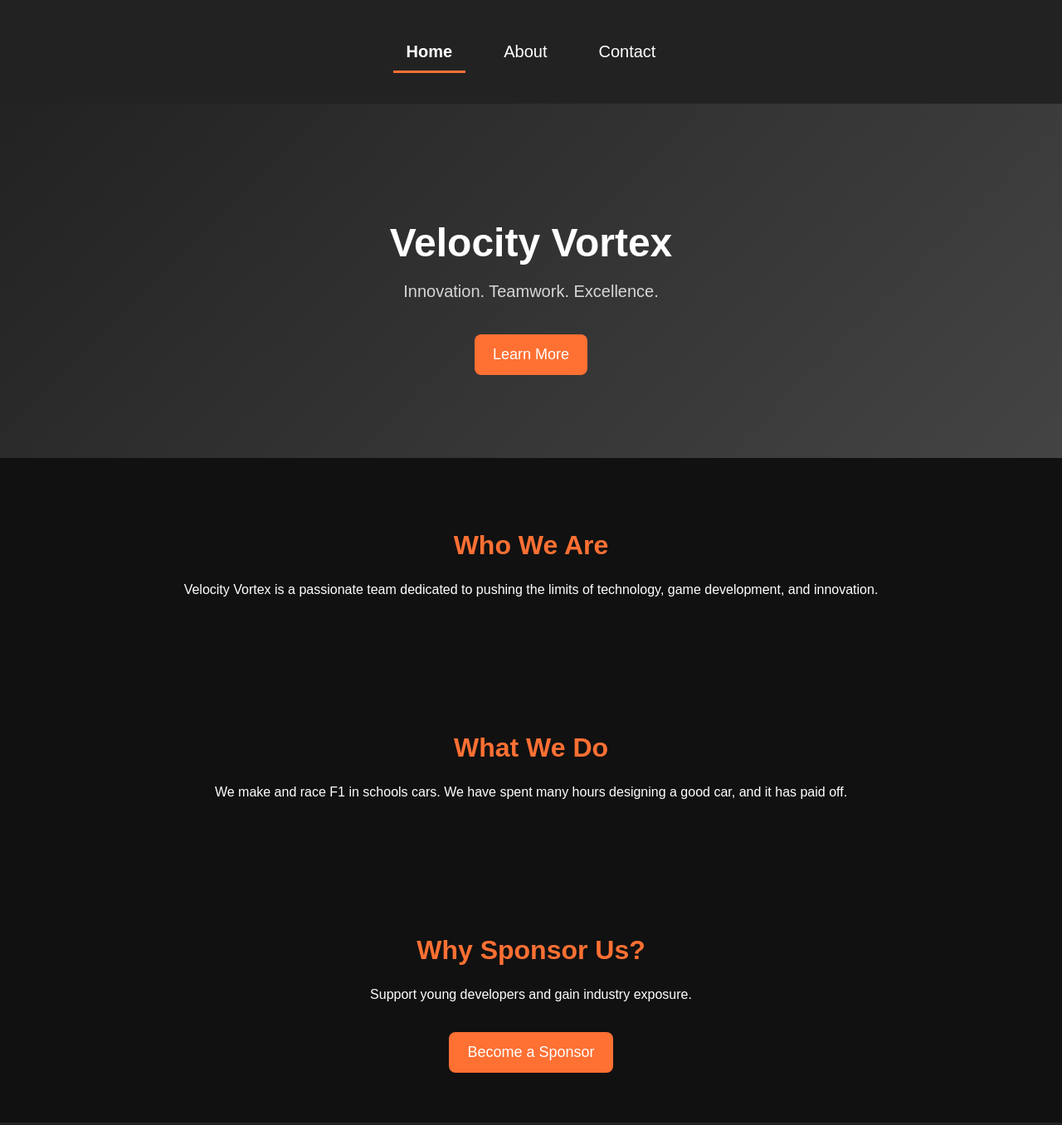
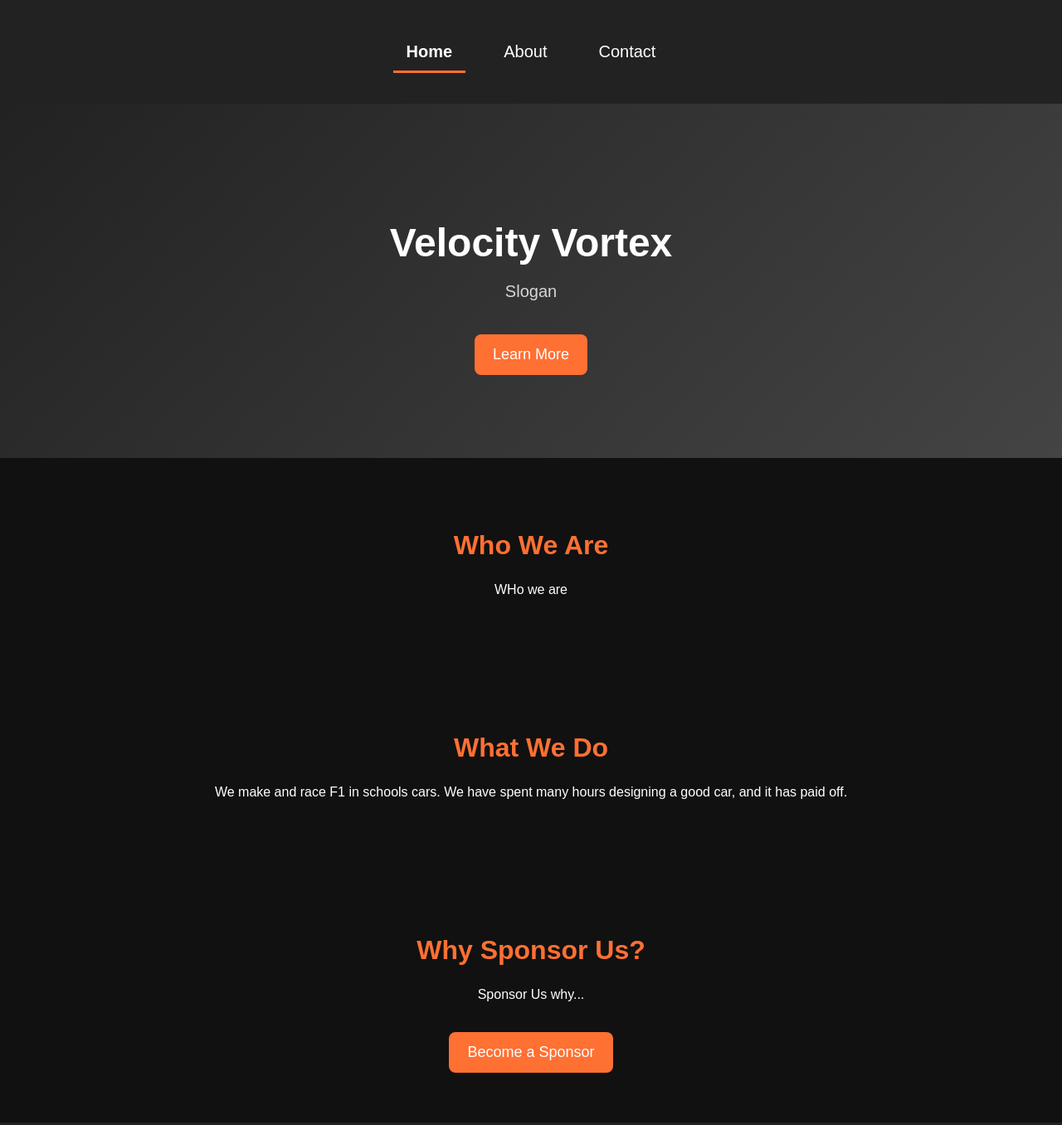
Before and after one commit to VelocityVortex5021/velocityvortexsite, a plain HTML site: page index.html in a window 1280 px wide. Shown: the top 1356 px of the page at 83% size. Drawn offline with Linux system fonts and the light colour scheme.

Commit message:
Part2 of that

```diff
--- a/index.html
+++ b/index.html
@@ -24,7 +24,7 @@
     <section class="hero">
         <div class="hero-content">
             <h1>Velocity Vortex</h1>
-            <p>Innovation. Teamwork. Excellence.</p>
+            <p>Slogan</p>
             <a href="#about" class="cta-button">Learn More</a>
         </div>
     </section>
@@ -32,7 +32,7 @@
     <!-- About Us -->
     <section id="about" class="about">
         <h2>Who We Are</h2>
-        <p>Velocity Vortex is a passionate team dedicated to pushing the limits of technology, game development, and innovation.</p>
+        <p>WHo we are</p>
     </section>
 
     <!-- What We Do -->
@@ -44,7 +44,7 @@
     <!-- Sponsorship & Support -->
     <section class="sponsorship">
         <h2>Why Sponsor Us?</h2>
-        <p>Support young developers and gain industry exposure.</p>
+        <p>Sponsor Us why...</p>
         <a href="contact.html" class="cta-button">Become a Sponsor</a>
     </section>
 
```
Also changed, not shown: contact.html (+2 -1 lines).
